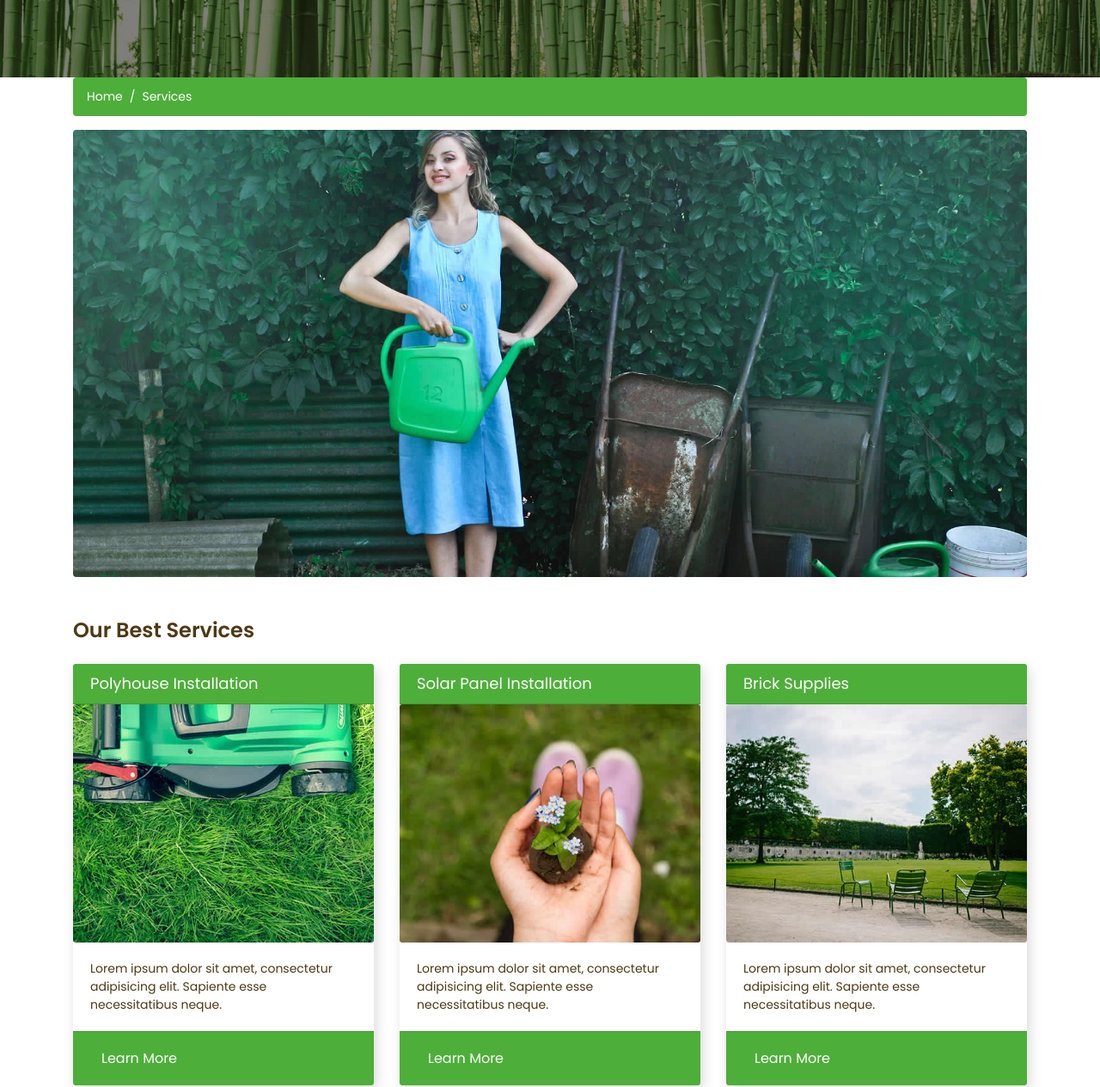
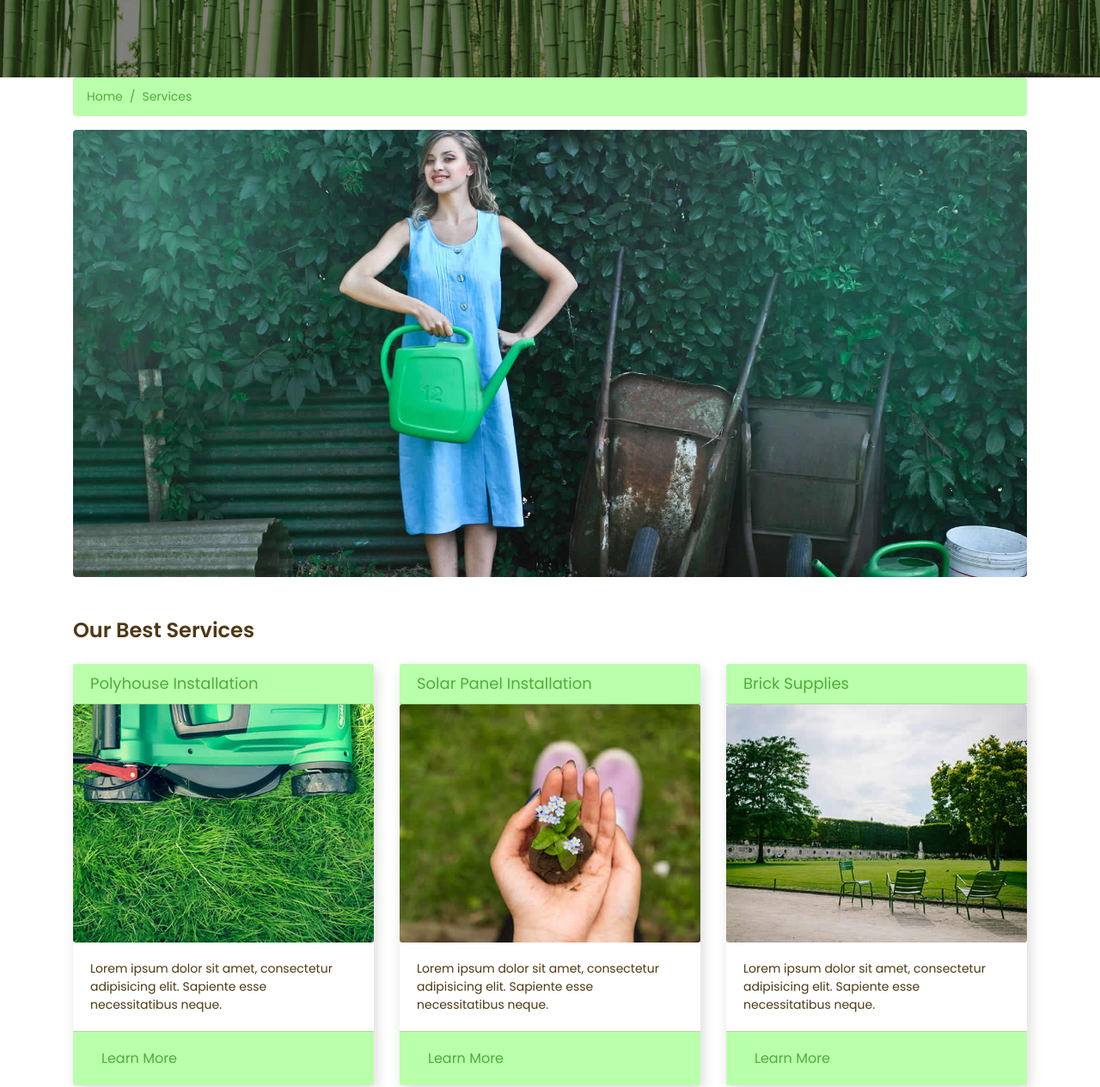
Before and after one commit to yogeshrajput335/agri.github.io, a plain HTML site: page services.html in a window 1280 px wide. Shown: the part 238-1502 px from the top of the page at 86% size. Drawn offline with Linux system fonts and the light colour scheme.

Commit message:
Update color combination

```diff
--- a/css/style.css
+++ b/css/style.css
@@ -19,8 +19,9 @@ body {
 }
 
 a.btn-primary{
-	background-color: #4eae3a;
-	border-color: #4eae3a;
+	background-color: #baffab;
+	border-color: #baffab;
+	color: #4eae3a;
 }
 a.btn-primary:hover{
 	background-color: #5ec549;
@@ -129,13 +130,13 @@ button.btn-secondary:hover{
 	border: none;
 }
 .services-bar .card h4.card-header{
-	background-color: #4eae3a;
-	color: white;
+	background-color: #baffab;
+	color: #4eae3a;
 	font-size: 18px;
 	font-weight: 400;
 }
 .services-bar .card .card-footer{
-	background-color: #4eae3a;
+	background-color: #baffab;
 }
 .about-main{
 	padding: 30px 0px;
@@ -190,10 +191,10 @@ button.btn-secondary:hover{
 	font-size: 20px;
 	font-weight: 400;
 	text-transform: uppercase;
-	color: white;
+	color: #4eae3a;
 }
 .portfolio-main .card .card-body{
-	background: #4eae3a;
+	background: #baffab;
 	padding: 10px 20px;
 }
 .card-img{
@@ -388,16 +389,16 @@ footer p {
 }
 
 .breadcrumb-main .breadcrumb{
-	background: #4eae3a;
+	background: #baffab;
 }
 .breadcrumb-main .breadcrumb li a{
-	color: #ffffff;
+	color: #4eae3a;
 }
 .breadcrumb-main .breadcrumb li{
-	color: white;
+	color: #4eae3a;
 }
 .breadcrumb-main .breadcrumb-item + .breadcrumb-item::before{
-	color: white;
+	color: #4eae3a;
 }
 .team-members-box{
 	padding: 30px 0px;
--- a/services.html
+++ b/services.html
@@ -46,7 +46,7 @@
 					<a class="nav-link dropdown-toggle" href="#" id="navbarDropdownPortfolio" data-toggle="dropdown" aria-haspopup="true" aria-expanded="false">
 					   Services
 					</a>
-					<div class="dropdown-menu dropdown-menu-right" aria-labelledby="navbarDropdownPortfolio">
+					<div class="dropdown-menu dropdown-menu-right" aria-labelledby="navbarDropdownPortfolio" style="background-color: #baffab">
 					   <a class="dropdown-item" href="polyhouse-details.html">Polyhouse</a>
 					   <a class="dropdown-item" href="solar-panel-details.html">Solar Panel</a>
 					   <a class="dropdown-item" href="brick-supply-details.html">Brick Supply</a>
```
Also changed, not shown: ExtraPages/404.html (+1 -1 lines), ExtraPages/blog-home-1.html (+1 -1 lines), ExtraPages/blog-home-2.html (+1 -1 lines), ExtraPages/blog-post.html (+1 -1 lines), ExtraPages/faq.html (+1 -1 lines), ExtraPages/portfolio-1-col.html (+1 -1 lines), ExtraPages/portfolio-2-col.html (+1 -1 lines), ExtraPages/portfolio-3-col.html (+1 -1 lines), ExtraPages/portfolio-4-col.html (+1 -1 lines), ExtraPages/portfolio-item.html (+1 -1 lines), ExtraPages/pricing.html (+1 -1 lines), about.html (+1 -1 lines), brick-supply-details.html (+1 -1 lines), contact.html (+1 -1 lines), 3 more files.
